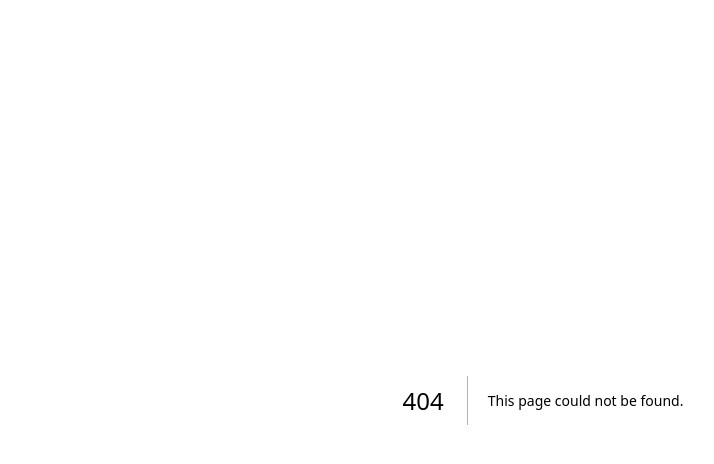
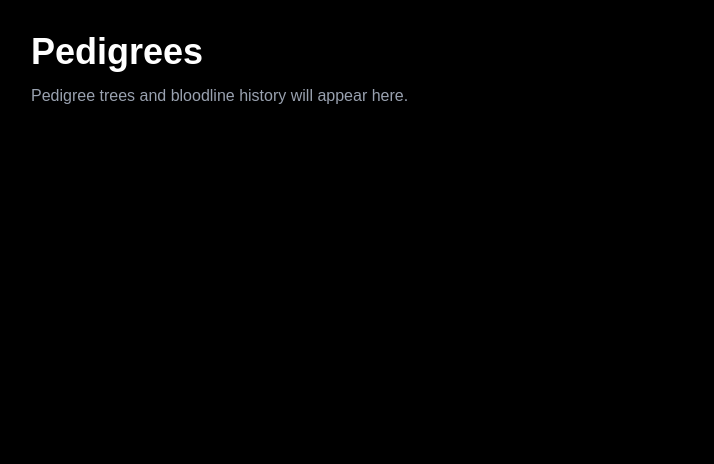
Before and after one commit to CD-Ideas/pedigree-frontend, a Next.js app: page /dashboard/pedigrees in a window 1280 px wide. Before the commit this address had no page. Shown: the top 464 px of the page, without its empty margins (97-811 px from the left). Built offline with nearby package versions, Linux system fonts and the light colour scheme.

Commit message:
Add Pedigrees dashboard page

```diff
--- /dev/null
+++ b/app/dashboard/pedigrees/page.tsx
@@ -0,0 +1,12 @@
+export default function PedigreesPage() {
+  return (
+    <main className="min-h-screen bg-black text-white p-8">
+      <div className="max-w-5xl mx-auto">
+        <h1 className="text-4xl font-bold mb-3">Pedigrees</h1>
+        <p className="text-gray-400">
+          Pedigree trees and bloodline history will appear here.
+        </p>
+      </div>
+    </main>
+  );
+}
```
